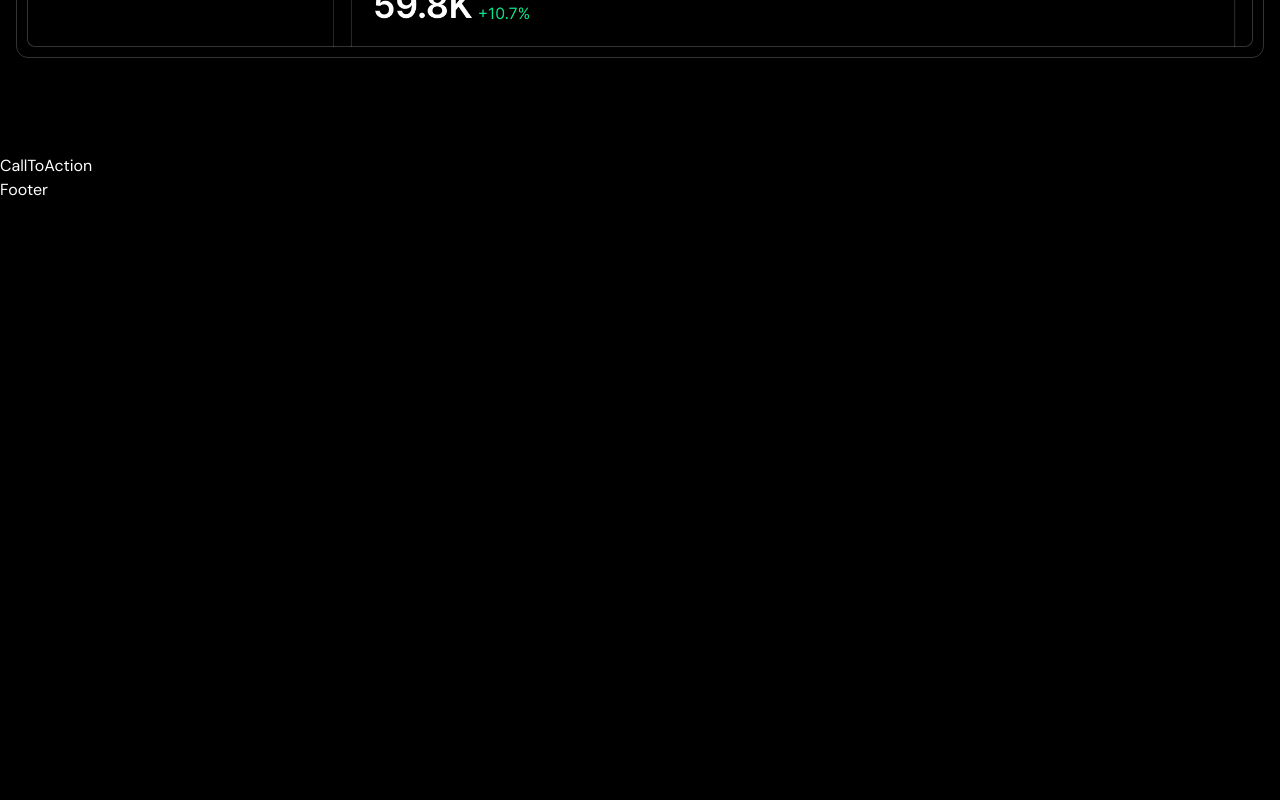
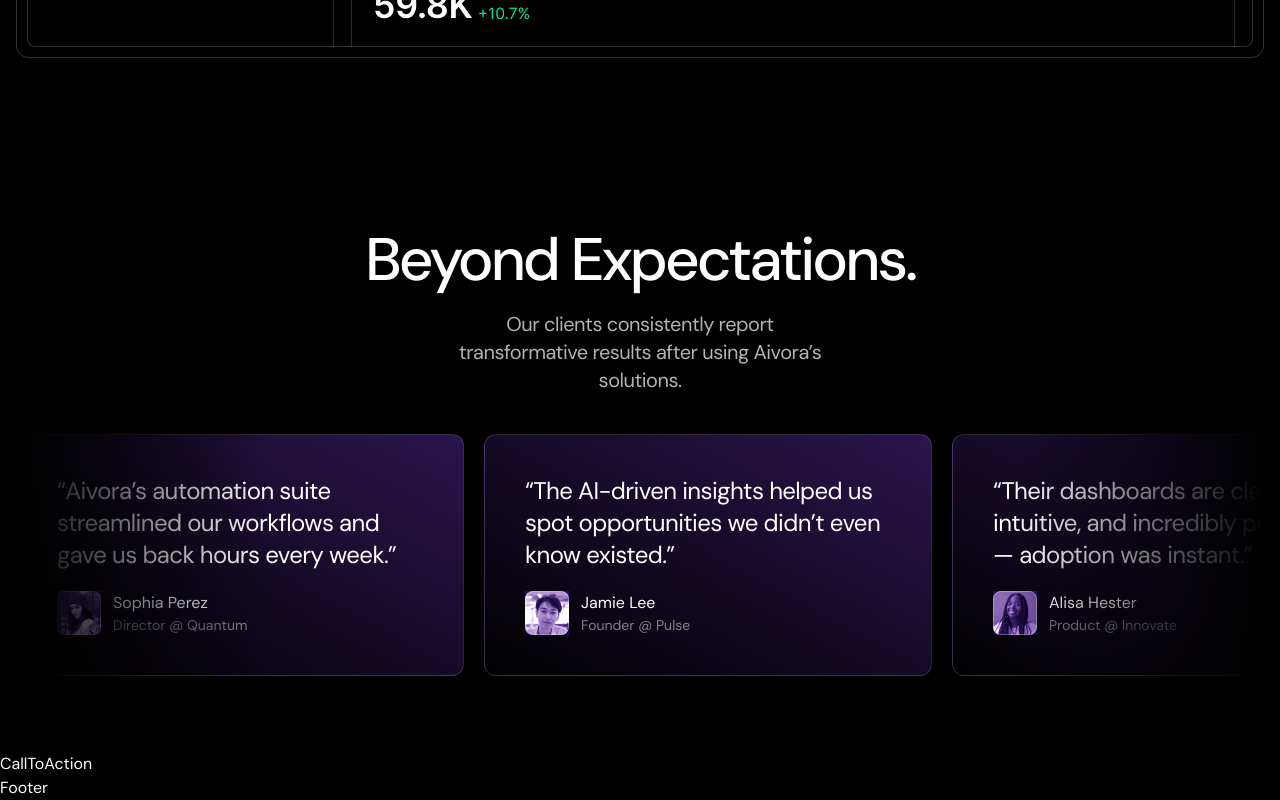
Before and after one commit to 01shrvan/aivora-web, a Next.js app: page / in a window 1280 px wide. Shown: the part 1992-2792 px from the top of the page. Before the commit the page ends 2194 px from the top, so only its background shows below. Built offline with nearby package versions, Linux system fonts and the light colour scheme.

Commit message:
feat: add Testimonials section

```diff
--- a/src/app/page.tsx
+++ b/src/app/page.tsx
@@ -3,6 +3,7 @@ import { Hero } from "../sections/Hero";
 import { LogoTicker } from "../sections/LogoTicker";
 import { CallToAction } from "../sections/CallToAction"
 import { Features } from "../sections/Features"
+import { Testimonials } from "../sections/Testimonials"
 import { Footer } from "../sections/Footer"
 
 export default function Home() {
@@ -11,6 +12,7 @@ export default function Home() {
     <Hero />
     <LogoTicker />
     <Features />
+    <Testimonials />
     <CallToAction />
     <Footer />
   </>
--- a/src/sections/Testimonials.tsx
+++ b/src/sections/Testimonials.tsx
@@ -2,34 +2,59 @@ import avatar1 from "@/assets/avatar-1.png";
 import avatar2 from "@/assets/avatar-2.png";
 import avatar3 from "@/assets/avatar-3.png";
 import avatar4 from "@/assets/avatar-4.png";
+import Image from "next/image";
 
 const testimonials = [
   {
-    text: "“This product has completely transformed how I manage my projects and deadlines”",
+    text: "“Aivora’s automation suite streamlined our workflows and gave us back hours every week.”",
     name: "Sophia Perez",
     title: "Director @ Quantum",
     avatarImg: avatar1,
   },
   {
-    text: "“These AI tools have completely revolutionized our SEO entire strategy overnight”",
+    text: "“The AI-driven insights helped us spot opportunities we didn’t even know existed.”",
     name: "Jamie Lee",
     title: "Founder @ Pulse",
     avatarImg: avatar2,
   },
   {
-    text: "“The user interface is so intuitive and easy to use, it has saved us countless hours”",
+    text: "“Their dashboards are clean, intuitive, and incredibly powerful — adoption was instant.”",
     name: "Alisa Hester",
     title: "Product @ Innovate",
     avatarImg: avatar3,
   },
   {
-    text: "“Our team's productivity has increased significantly since we started using this tool”",
+    text: "“Since switching to Aivora, our scalability and speed of execution have skyrocketed.”",
     name: "Alec Whitten",
     title: "CTO @ Tech Solutions",
     avatarImg: avatar4,
   },
 ];
 
+
 export const Testimonials = () => {
-  return <section>Testimonials</section>;
+  return <section className="py-15">
+    <div className="p-4">
+      <h2 className="text-5xl md:text-6xl text-center tracking-tighter font-medium">Beyond Expectations.</h2>
+      <p className="text-white/70 text-lg md:text-xl mx-auto tracking-tight text-center mt-5 max-w-sm">Our clients consistently report transformative results after using Aivora’s solutions.</p>
+      <div className="overflow-hidden mt-10 [mask-image:linear-gradient(to_right,transparent,black_20%,black_80%,transparent)]">
+        <div className="flex gap-5">
+          {testimonials.map(testimonial => (
+            <div key={testimonial.name} className="border border-white/15 p-6 md:p-10 rounded-xl bg-[linear-gradient(to_bottom_left,rgb(140,69,255,.3),black)] max-w-xs md:max-w-md flex-none">
+              <div className="text-lg tracking-tight md:text-2xl">{testimonial.text}</div>
+              <div className="flex items-center gap-3 mt-5">
+                <div className="relative after:content-[''] after:absolute after:inset-0 after:bg-[rgb(140,69,244)] after:mix-blend-soft-light before:content-[''] before:absolute before:inset-0 before:border before:border-white/30 before:z-10 before:rounded-lg">
+                  <Image src={testimonial.avatarImg} alt={`Avatar for ${testimonial.name}`} className="h-11 w-11 rounded-lg grayscale" />
+                </div>
+                <div className="">
+                  <div>{testimonial.name}</div>
+                  <div className="text-white/50 text-sm">{testimonial.title}</div>
+                </div>
+              </div>
+            </div>
+          ))}
+        </div>
+      </div>
+    </div>
+  </section>;
 };
```
